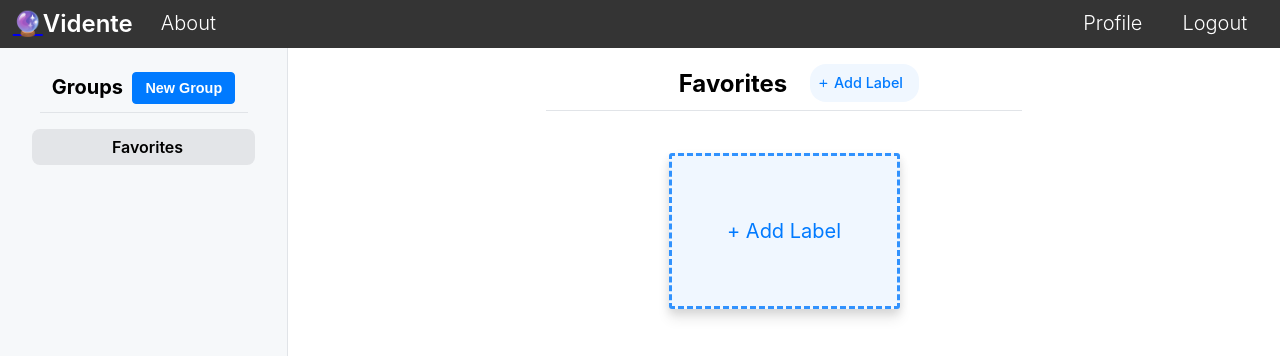
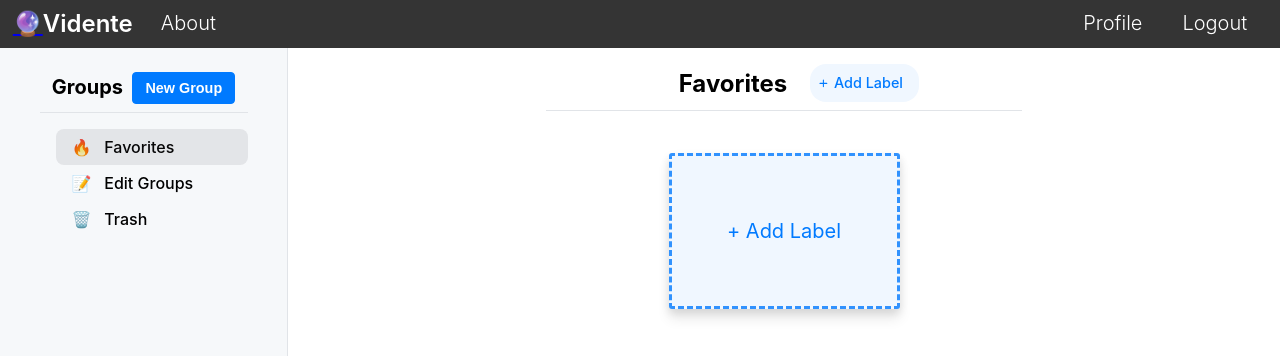
Before and after one commit to jorgeluceda/vidente, a React (Create React App) app in the folder app_server/vidente-app/: page / in a window 1280 px wide. Shown: the top 356 px of the page. Built offline with nearby package versions, Linux system fonts and the light colour scheme.

Commit message:
inplement animation onClick for MenuContents

```diff
--- a/app_server/vidente-app/package.json
+++ b/app_server/vidente-app/package.json
@@ -20,6 +20,7 @@
     "react-placeholder": "^4.0.1",
     "react-redux": "^7.2.0",
     "react-scripts": "3.4.0",
+    "react-spring": "^8.0.27",
     "rxjs": "^6.5.4",
     "yup": "^0.28.3"
   },
--- a/app_server/vidente-app/src/components/Menu/MenuContents/MenuContents.js
+++ b/app_server/vidente-app/src/components/Menu/MenuContents/MenuContents.js
@@ -1,16 +1,64 @@
-import React from "react";
+import React, { useState } from "react";
 
 import styles from "./MenuContents.module.css";
 
+import {useSpring, animated} from 'react-spring';
+
+const translateScale = 2.25;
+
 function MenuContents() {
+    // useState([<positionEms>, <previousPositionEm>])
+    const [relativePosition, setRelativePosition] = useState([0, 0]);
+
+    const handleChange = (event) => {
+        setRelativePosition([event.target.value, relativePosition[1]]);
+    }
+    const clickedAnimation = useSpring({
+        config: { duration: 200},
+        from: { transform: `translateY(${(relativePosition[1] * translateScale)}em)` },
+        to: { transform: `translateY(${(relativePosition[0] * translateScale)}em)` }
+    });
+
+    const allGroups = [
+        {label_icon: "🔥", label_name: "Favorites"},
+        {label_icon: "📝", label_name: "Edit Groups"},
+        {label_icon: "🗑️", label_name: "Trash"},
+    ]
+
+    const groups = [];
+
+    for(var i = 0; i < allGroups.length; i++) {
+        groups.push(
+            <p className="no-select">
+                <a className={styles.group} value={i} onClick={(event) => handleChange(event.target.value)}>
+                {allGroups[i].label_icon} &nbsp; {allGroups[i].label_name} </a>
+            </p>
+        );
+    }
+
     return(
         <>
-            <div class={styles.menu}>
-                <div class={styles.menu_contents}>
+            <div className={styles.menu}>
+                <div className={styles.menu_contents}>
                     <div className={styles.strapline} id="strapline-short">
-                        <div className="no-select">
-                            <a className={styles.favorite_group}>Favorites</a>
-                        </div>
+                        <animated.p className={`${styles.current_group}`} style={clickedAnimation} id="current_group">
+                            <a className={styles.group}></a>
+                        </animated.p>
+
+                        {groups}
+                        {/* <p className="no-select">
+                            <a className={styles.group}>🔥 &nbsp; Favorites</a>
+                        </p>
+
+                        <p className="no-select">
+                            <a className={styles.group} onClick={() => {
+                                setRelativePosition([1, relativePosition[0]]);
+                            }}>📝 &nbsp; Edit groups</a>
+                        </p>
+
+                        <p className="no-select">
+                            <a className={styles.group}>🗑️ &nbsp; Trash</a>
+                        </p> */}
                     </div>
                     <div className={styles.border_bottom}/>
                 </div>
@@ -20,9 +68,6 @@ function MenuContents() {
     );
 }
 
-export default MenuContents;
-
-//  style="padding-bottom: 0.25em;"
 
 
-// style="margin-top: 0.25rem; margin-bottom: 0rem;"
+export default MenuContents;
--- a/app_server/vidente-app/src/components/Menu/MenuContents/MenuContents.module.css
+++ b/app_server/vidente-app/src/components/Menu/MenuContents/MenuContents.module.css
@@ -13,40 +13,58 @@
     align-self: center;
 }
 
-.strapline > div {
+.current_group {
+    position: absolute;
+    /* transform: skewY(10em); */
+    /* top: 100px;
+    left: 100px; */
     display: flex;
     flex-direction: row;
     padding-top: 0;
     padding-bottom: 0;
     border-radius: 0.5rem;
     padding-left: 1rem;
-    padding-right: 0.5rem;
+    padding-right: 1rem;
     margin: 0;
     min-width: 10rem;
     background-color: rgba(60, 60, 67, 0.1);
     align-self: flex-start;
 }
 
-
 .strapline > p {
-    margin: auto;
-    text-align: center;
+    padding-left: 1em;
+    margin-top: 0em;
     text-decoration: none;
     line-height: 0.25rem;
-    padding-top: 1em;
-    padding-bottom: 0.75em;
+    align-self: flex-start;
+    min-width: 10rem;
 }
 
 .favorite_group {
-    margin: auto;
-    text-align: center;
     text-decoration: none;
     line-height: 0.25rem;
-    padding-top: 1em;
-    padding-bottom: 1em;
+    padding-top: 1.125em;
+    padding-bottom: 1.125em;
     font-weight: 600;
-    padding-left: 4em;
-    padding-right: 4em;
+    min-width: 10em;
+    /* padding-left: 4em;
+    padding-right: 4em; */
+}
+
+
+.group {
+    text-decoration: none;
+    line-height: 0.25rem;
+    padding-top: 1.125em;
+    padding-bottom: 1.125em;
+    font-weight: 500;
+    min-width: 10em;
+    /* padding-left: 4em;
+    padding-right: 4em; */
+}
+
+.favorite_group_icon {
+    margin: auto;
 }
 
 @media screen and (max-width: 1020px) {
```
Also changed, not shown: 1 other file (tests, documents, lock files or other folders).
